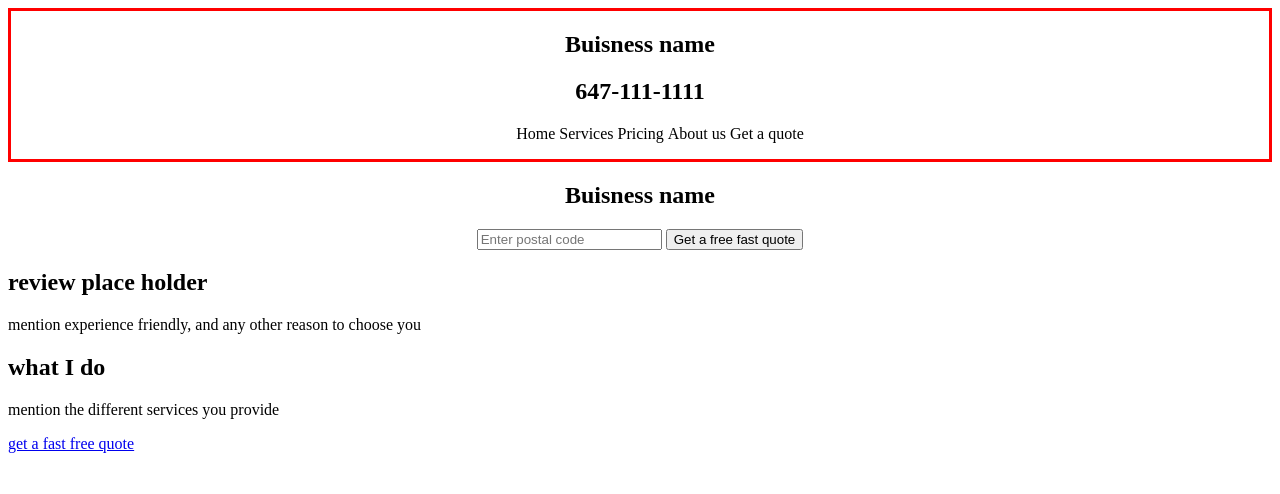
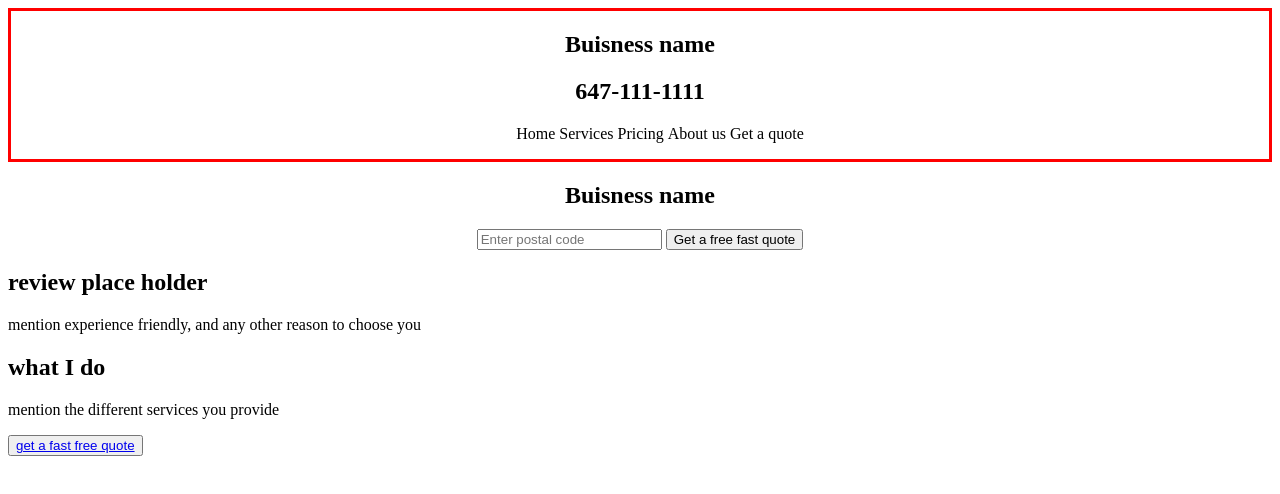
Before and after one commit to Mattb110/Window-cleaning, a plain HTML site: page index.html in a window 1280 px wide. Drawn offline with Linux system fonts and the light colour scheme.

Commit message:
slight html change

```diff
--- a/index.html
+++ b/index.html
@@ -31,7 +31,8 @@
 
     <h2>what I do</h2>
     <p>mention the different services you provide</p>
-    <a href="quote">get a fast free quote</a>
+
+    <button><a href="quote">get a fast free quote</a></button>
 
     <div class="bottom">
 
```
